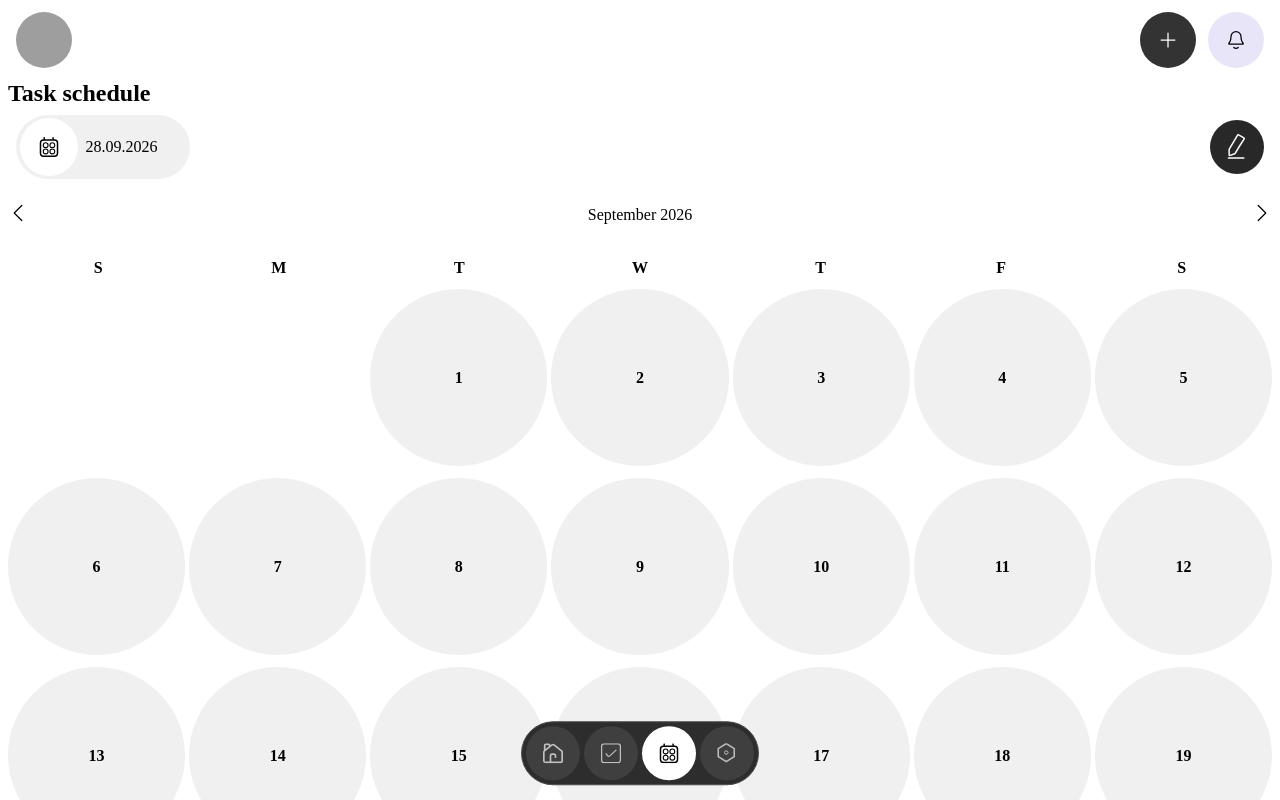
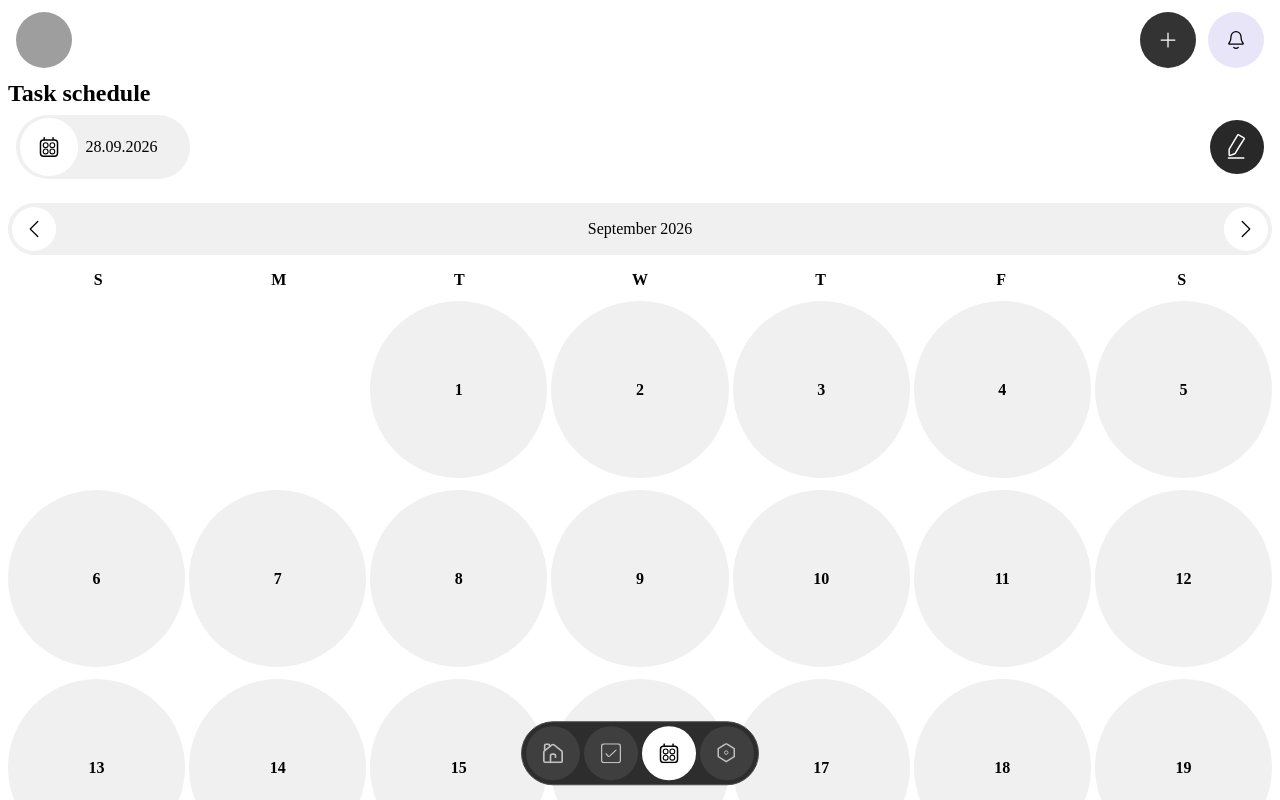
Before and after one commit to Ritiks26/tasky, a React (Vite) app: page /calendar in a window 1280 px wide. Shown: the top 800 px of the page. Built offline with nearby package versions, Linux system fonts and the light colour scheme; grey boxes are pictures that could not be loaded; a web font is replaced by a local one.

Commit message:
update calendar color and UI

```diff
--- a/src/components/Calendar.css
+++ b/src/components/Calendar.css
@@ -7,9 +7,25 @@
   display: flex;
   justify-content: space-between;
   align-items: center;
+  background-color: var(--clr-primary);
+  padding: 0.25rem;
+  border-radius: 4rem;
 
   .current-month-year {
     font-weight: 500;
+  }
+
+  .prev-month,
+  .next-month {
+    height: 100%;
+    aspect-ratio: 1 / 1;
+    padding: 0.75rem;
+    border-radius: 50%;
+    background-color: var(--clr-main);
+
+    display: flex;
+    align-items: center;
+    justify-content: center;
   }
 }
 
@@ -18,7 +34,7 @@
   grid-template-columns: repeat(7, 1fr);
   justify-items: center;
 
-  margin-top: 2rem;
+  margin-top: 1rem;
 
   p {
     font-weight: 600;
--- a/src/components/Calendar.jsx
+++ b/src/components/Calendar.jsx
@@ -88,11 +88,12 @@ export function Calendar() {
       <div className="calendar-dates-new">
         {days.map((day) => {
           const isCurrentMonth = isSameMonth(day, currentMonth);
-          const today = isToday(day);
+          const today = isToday(day) && isCurrentMonth;
+          console.log(today);
 
           return (
             <div
-              key={day}
+              key={day.toString()}
               className={`dates-new ${!isCurrentMonth ? "empty" : ""} ${today ? "today" : ""}`}
             >
               {isCurrentMonth ? format(day, "d") : ""}
```
